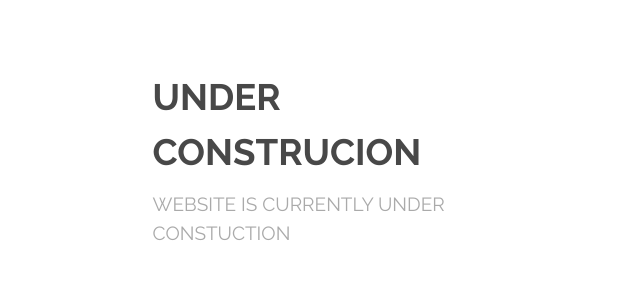
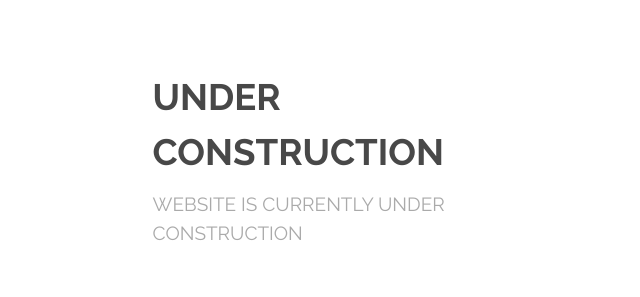
Before and after one commit to decurly/decurly.github.io, a plain HTML site: page index.html in a window 1280 px wide. Shown: the part 568-865 px from the top of the page, 130-770 px from the left. Drawn offline with Linux system fonts and the light colour scheme.

Commit message:
Update index.html
typo

```diff
--- a/index.html
+++ b/index.html
@@ -37,8 +37,8 @@
 						<div class="row 200%">
 							<div class="6u 12u$(medium)">
 								<header class="major">
-									<h2>Under construcion</h2>
-									<p>Website is currently under constuction</p>
+									<h2>Under construction</h2>
+									<p>Website is currently under construction</p>
 								</header>
 							</div>
 						</div>
```
